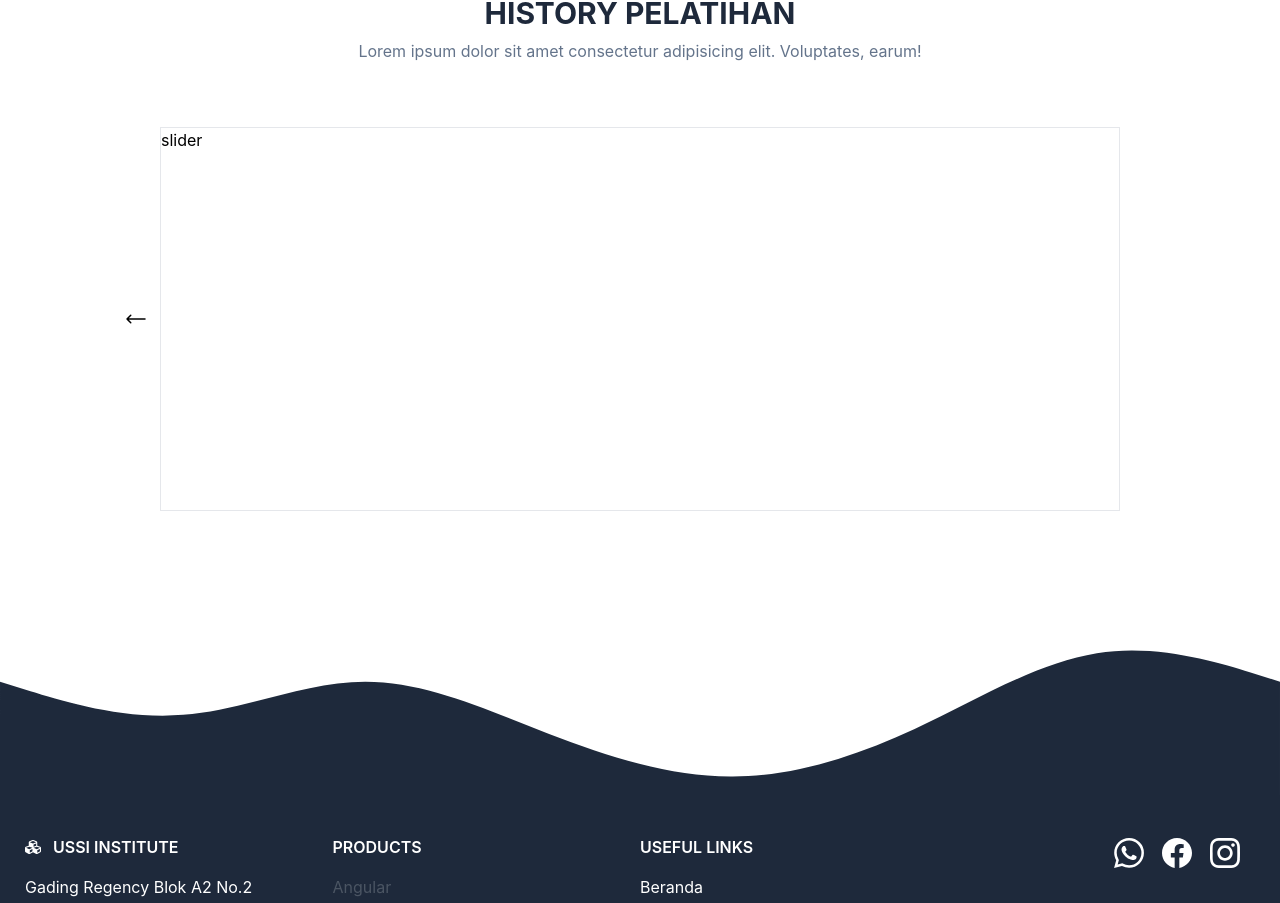
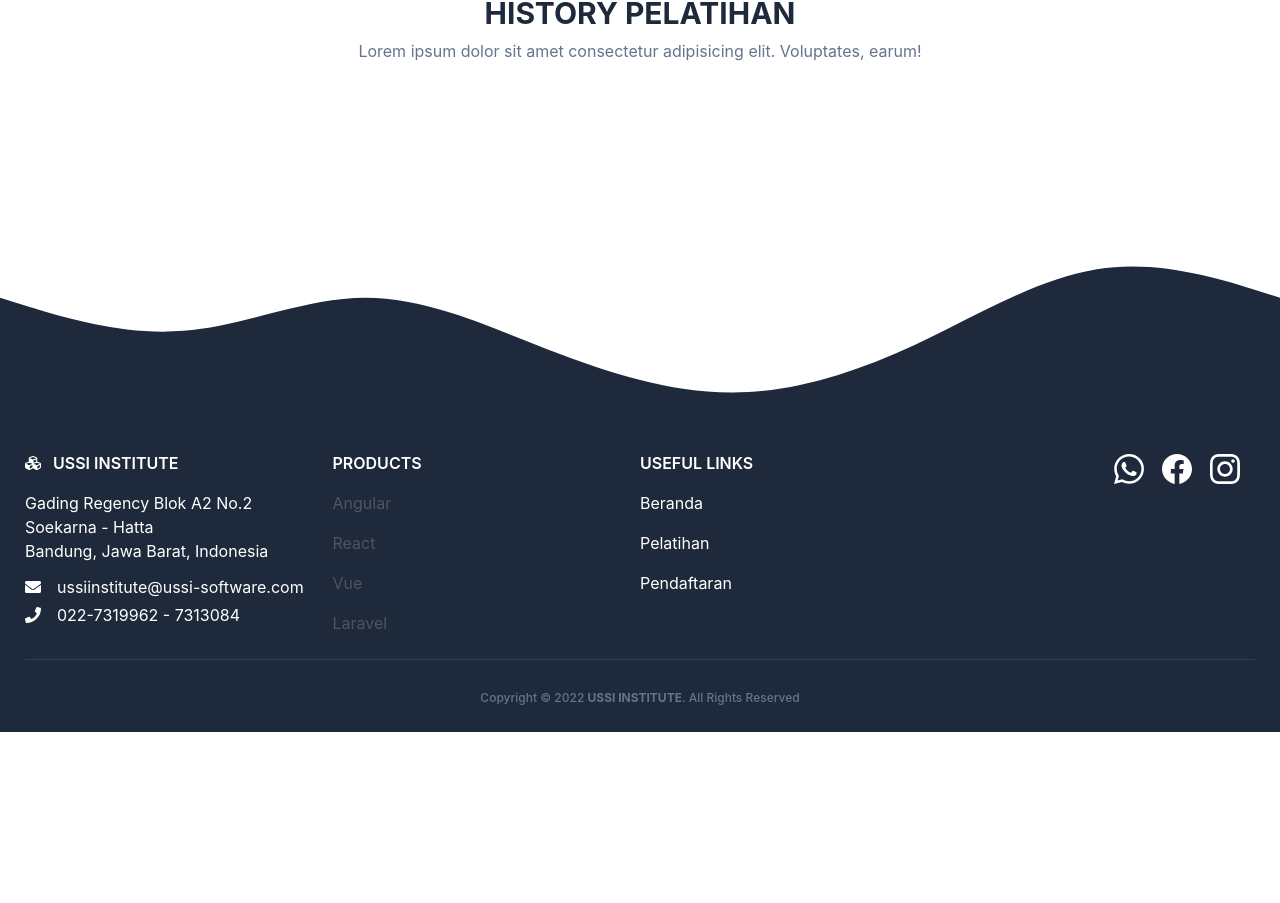
Before and after one commit to abighailshafira/USSI-Institute, a React (Create React App) app: page / in a window 1280 px wide. Shown: the part 5278-6181 px from the top of the page. After the commit the page ends 6010 px from the top, so only its background shows below. Built offline with nearby package versions, Linux system fonts and the light colour scheme.

Commit message:
Delete slider components

```diff
--- a/src/components/Slider.jsx
+++ /dev/null
@@ -1,45 +0,0 @@
-import React from "react";
-
-const Slider = () => {
-  return (
-    <>
-      <section>
-        <div class="flex">
-          <div class="w-2/12 flex items-center">
-            <div class="w-full text-right">
-              <button class="p-3 rounded-full bg-white">
-                <svg
-                  xmlns="http://www.w3.org/2000/svg"
-                  fill="none"
-                  viewBox="0 0 24 24"
-                  stroke-width="1.5"
-                  stroke="currentColor"
-                  class="w-6 h-6"
-                >
-                  <path
-                    stroke-linecap="round"
-                    stroke-linejoin="round"
-                    d="M6.75 15.75L3 12m0 0l3.75-3.75M3 12h18"
-                  />
-                </svg>
-              </button>
-            </div>
-          </div>
-          <div class="w-full h-96 border">slider</div>
-          <div class="w-2/12 flex items-center">
-            {/* <div class="w-full">
-          <button class="p-3 rounded-full bg-white">
-            <button><svg xmlns="http://www.w3.org/2000/svg" fill="none" viewBox="0 0 24 24" stroke-width="1.5"
-                stroke="currentColor" class="w-6 h-6">
-                <path stroke-linecap="round" stroke-linejoin="round" d="M17.25 8.25L21 12m0 0l-3.75 3.75M21 12H3" />
-              </svg>
-            </button>
-        </div> */}
-          </div>
-        </div>
-      </section>
-    </>
-  );
-};
-
-export default Slider;
--- a/src/pages/Home.jsx
+++ b/src/pages/Home.jsx
@@ -8,7 +8,6 @@ import History from "../components/History";
 import Info from "../components/Info";
 import NavBar from "../components/NavBar";
 import Pelatihan from "../components/Pelatihan";
-import Slider from "../components/Slider";
 
 const Home = () => {
   return (
@@ -21,7 +20,6 @@ const Home = () => {
       <Info />
       <Gallery />
       <History />
-      <Slider />
       <Footer />
     </>
   );
```
